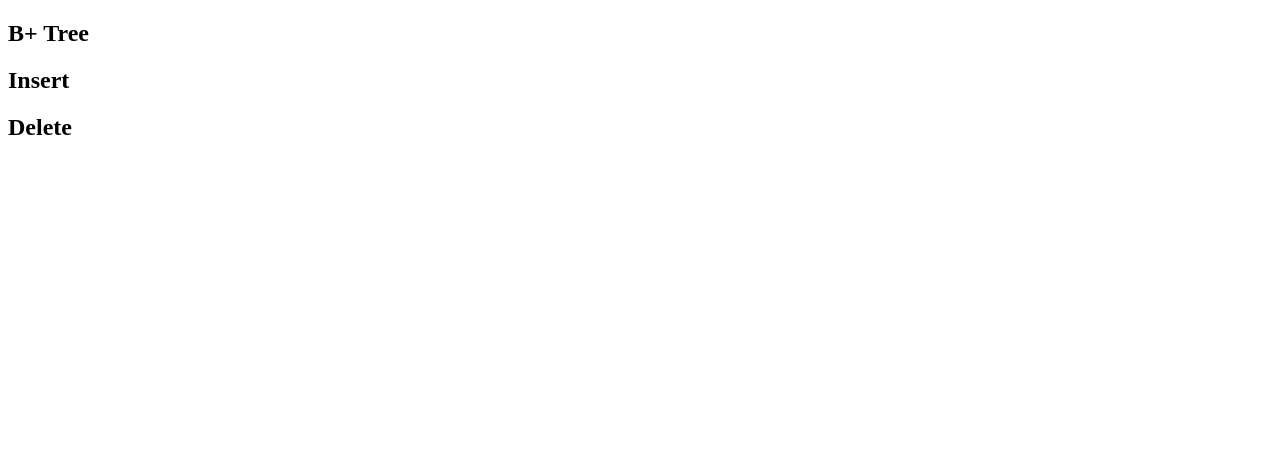
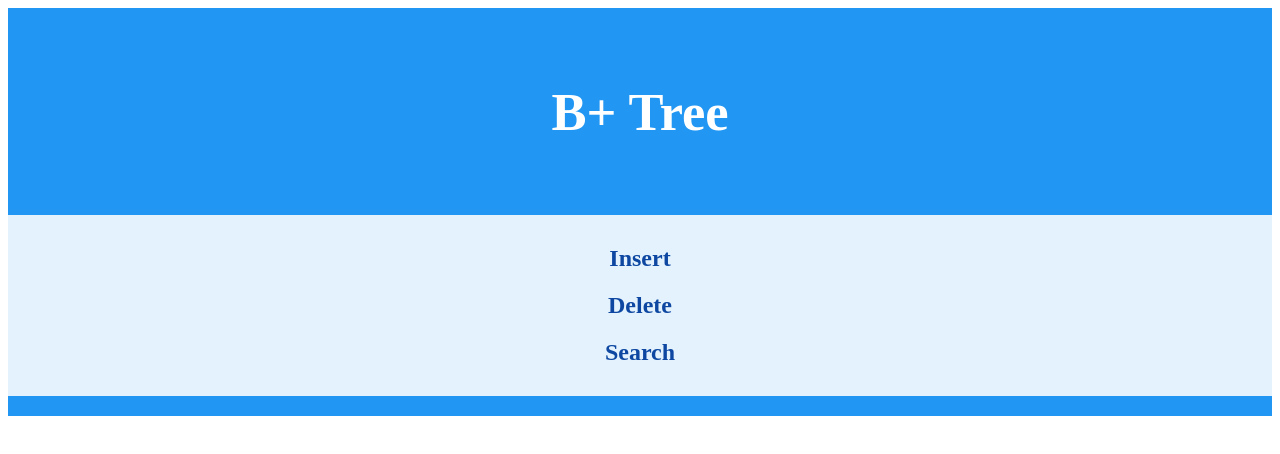
Before and after one commit to g-yz/BPlusTree, a plain HTML site: page index.html in a window 1280 px wide. Drawn offline with Linux system fonts and the light colour scheme.

Commit message:
Add view

```diff
--- a/index.html
+++ b/index.html
@@ -4,6 +4,27 @@
 	<title>B+ Tree</title>
 	<meta charset='utf-8'>
 	<meta name="viewport" content="width=device-width, initial-scale=1">
+	<style>
+	header {
+	  background-color: #2196F3;
+	  padding: 30px;
+	  text-align: center;
+	  font-size: 35px;
+	  color: white;
+	}
+	section {
+	  background-color: #E3F2FD;
+	  padding: 10px;
+	  text-align: center;
+	  color: #0D47A1;
+	}
+	footer {
+	  background-color: #2196F3;
+	  padding: 10px;
+	  text-align: center;
+	  color: white;
+	}
+	</style>
 </head>
 <body >
 
@@ -14,6 +35,7 @@
 <section>
 	<h2>Insert</h2>
 	<h2>Delete</h2>
+	<h2>Search</h2>
 </section>
 <footer>
 </footer>
```
